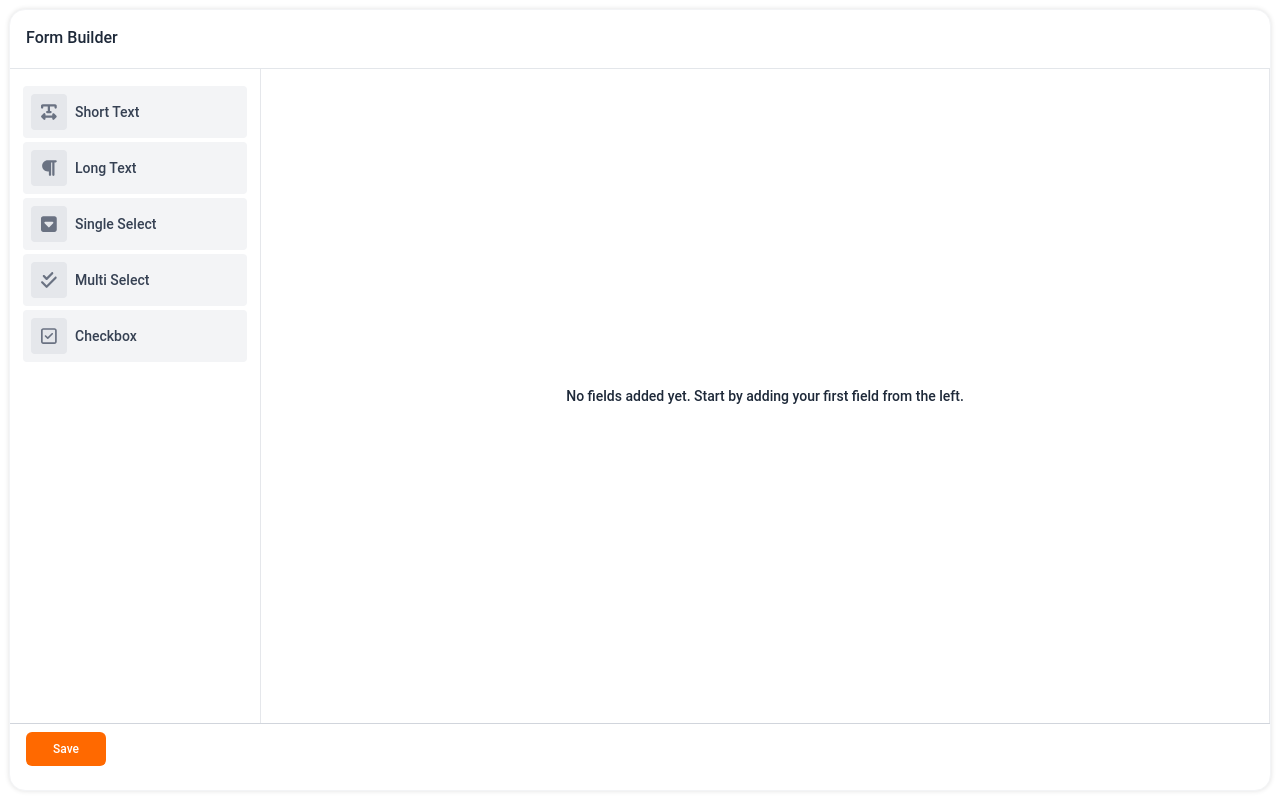
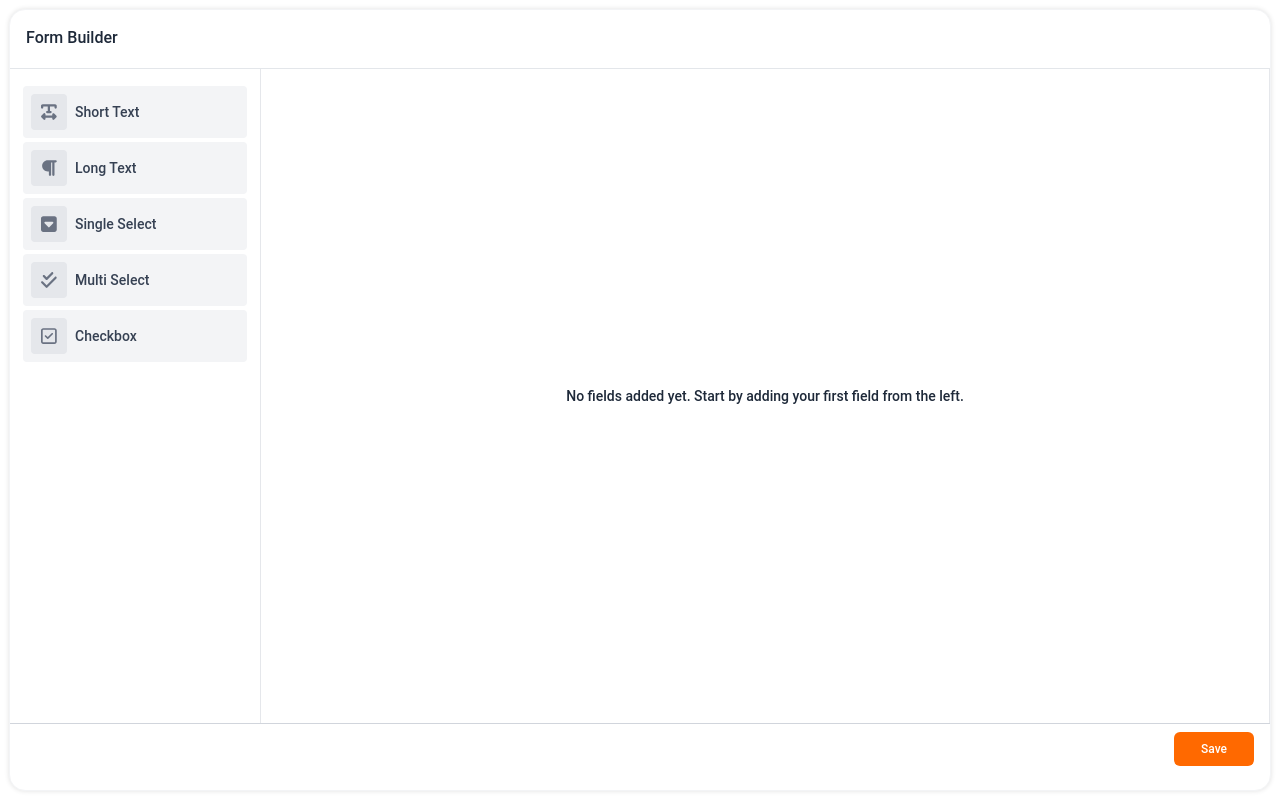
Before and after one commit to mandanaD/form-builder, a React (Vite) app: page / in a window 1280 px wide. Built offline with nearby package versions, Linux system fonts and the light colour scheme.

Commit message:
style: adjust button placement

```diff
--- a/src/Pages/FormBuilder.tsx
+++ b/src/Pages/FormBuilder.tsx
@@ -349,7 +349,7 @@ const FormBuilder: React.FC = () => {
                     )}
                 </div>
                 <div className="w-full rounded-b-2xl bg-white border-t border-gray-300 sticky bottom-0 py-2 z-[50]">
-                    <div className="mr-auto w-fit px-4">
+                    <div className="ml-auto w-fit px-4">
                         <NormalBtn
                             type="button"
                             onClick={handleFormSubmit}
```
